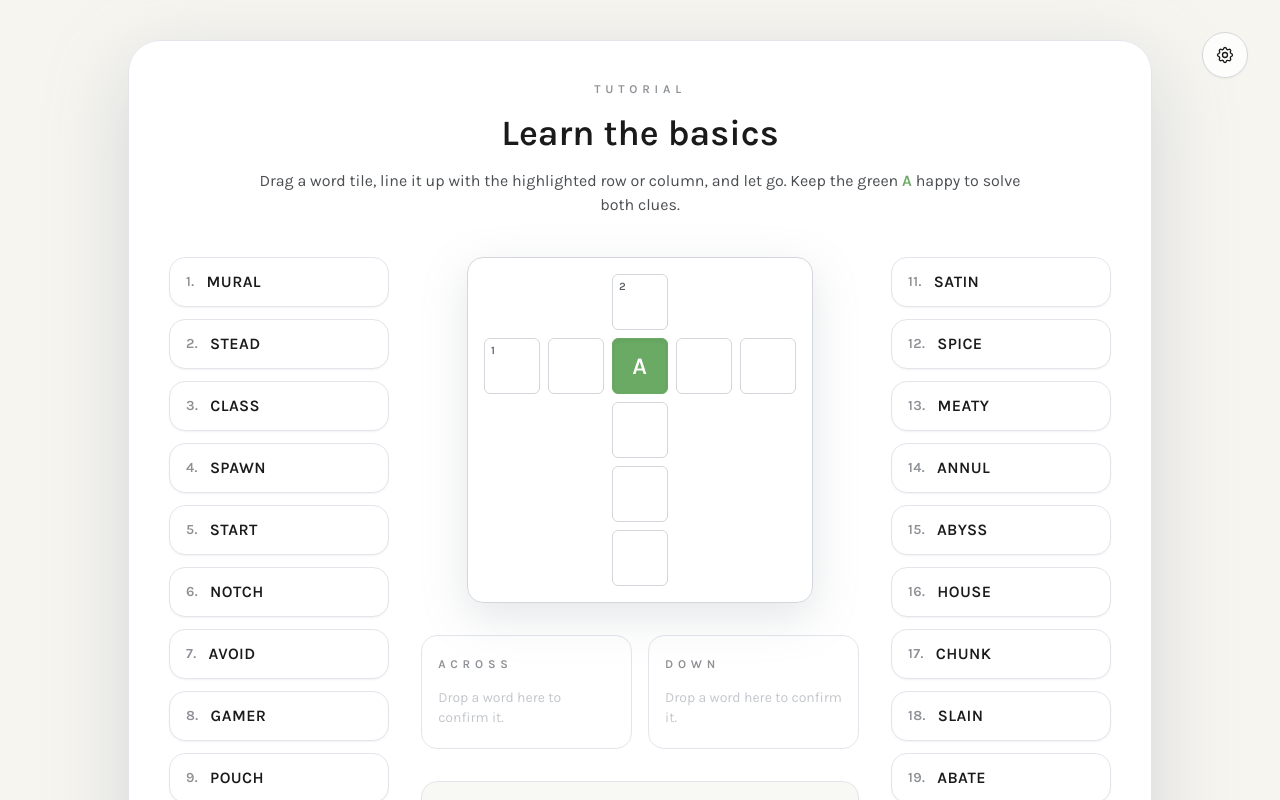
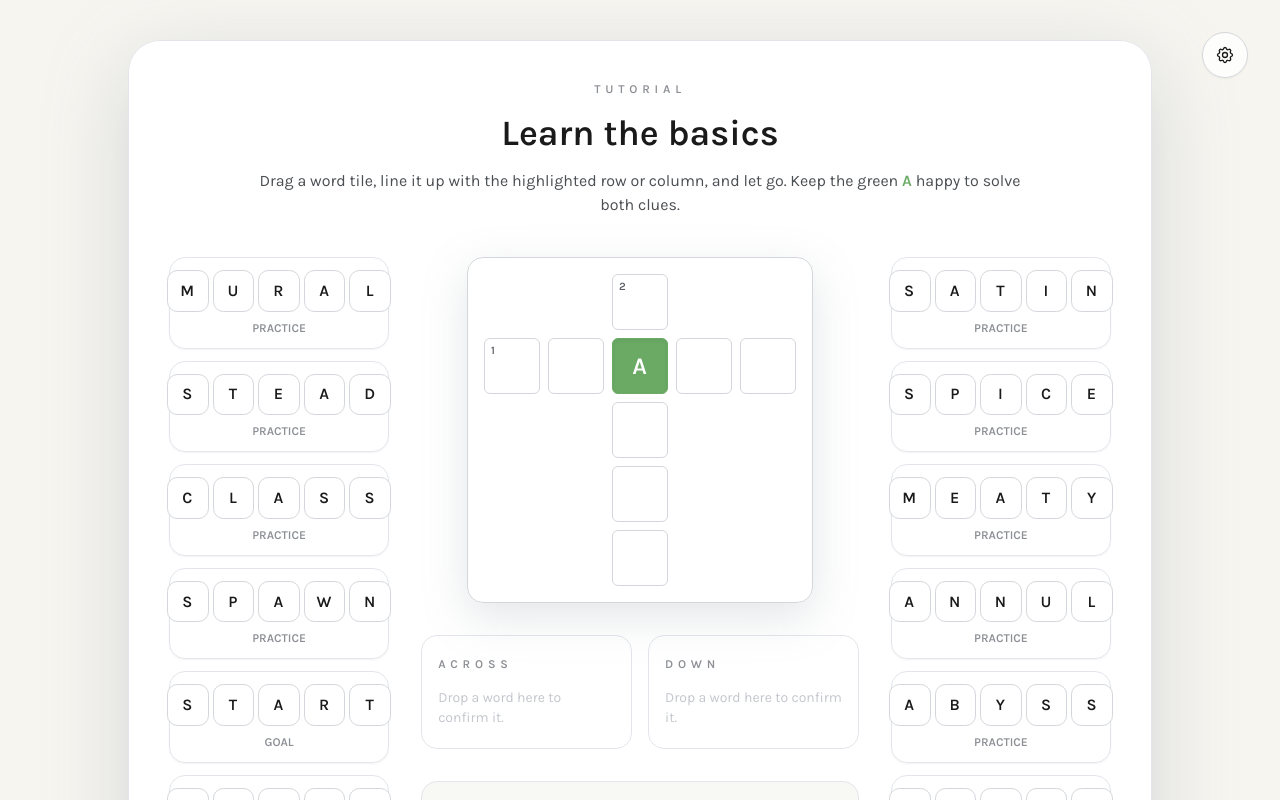
Before and after one commit to evgenyvinnik/crosswordly, a React (Vite) app: page / in a window 1280 px wide. Shown: the top 800 px of the page. Built offline with nearby package versions, Linux system fonts and the light colour scheme.

Commit message:
Improving styles and the game mechanics

```diff
--- a/src/components/TutorialScreen.tsx
+++ b/src/components/TutorialScreen.tsx
@@ -78,6 +78,13 @@ const getRandomWordBank = () => {
   }));
 };
 
+type PlacedWord = {
+  bankIndex: number;
+  word: string;
+  definition?: string;
+  clueNumber?: number;
+};
+
 const TutorialScreen = ({ onComplete }: TutorialScreenProps) => {
   const boardRef = useRef<HTMLDivElement>(null);
   const [wordBank, setWordBank] = useState<TutorialWord[]>(() => getRandomWordBank());
@@ -87,7 +94,7 @@ const TutorialScreen = ({ onComplete }: TutorialScreenProps) => {
   const [activeDrag, setActiveDrag] = useState<DragState | null>(null);
   const [failedOverlay, setFailedOverlay] = useState<OverlayState | null>(null);
   const [rejectedWordId, setRejectedWordId] = useState<string | null>(null);
-  const [placedWords, setPlacedWords] = useState<Record<Direction, Array<{ bankIndex: number; word: string; definition?: string }>>>({
+  const [placedWords, setPlacedWords] = useState<Record<Direction, PlacedWord[]>>({
     across: [],
     down: [],
   });
@@ -260,6 +267,7 @@ const TutorialScreen = ({ onComplete }: TutorialScreenProps) => {
             bankIndex: word.bankIndex,
             word: word.word,
             definition: word.definition,
+            clueNumber: placement.clueNumber,
           })
           .sort((a, b) => a.bankIndex - b.bankIndex);
 
@@ -361,7 +369,7 @@ const TutorialScreen = ({ onComplete }: TutorialScreenProps) => {
                 <button
                   key={word.id}
                   type="button"
-                  className={`word-card flex items-center justify-between gap-3 rounded-2xl border border-[#e2e5ea] bg-white px-4 py-3 text-left text-base font-semibold uppercase tracking-wide text-[#1a1a1b] shadow-sm transition ${
+                  className={`word-card flex flex-col items-center gap-2 rounded-2xl border border-[#e2e5ea] bg-white/90 px-4 py-3 text-center text-base font-semibold uppercase text-[#1a1a1b] shadow-sm transition ${
                     word.state === 'locked'
                       ? 'word-card--locked'
                       : 'hover:-translate-y-0.5 hover:border-[#6aaa64] hover:shadow-md'
@@ -370,9 +378,21 @@ const TutorialScreen = ({ onComplete }: TutorialScreenProps) => {
                   }`}
                   onPointerDown={handlePointerDown(word)}
                   disabled={word.state !== 'idle'}
+                  aria-label={`Drag word ${word.word}`}
                 >
-                  <span className="text-sm font-semibold text-[#8c8f94]">{word.bankIndex}.</span>
-                  <span className="flex-1 text-left">{word.word}</span>
+                  <div className="flex items-center justify-center gap-1">
+                    {word.word.toUpperCase().split('').map((letter, index) => (
+                      <span
+                        key={`${word.id}-${index}`}
+                        className="word-chip-letter"
+                      >
+                        {letter}
+                      </span>
+                    ))}
+                  </div>
+                  <span className="text-xs font-semibold uppercase text-[#8c8f94]">
+                    {word.isTarget ? 'Goal' : 'Practice'}
+                  </span>
                 </button>
               ))}
             </div>
@@ -411,7 +431,11 @@ const TutorialScreen = ({ onComplete }: TutorialScreenProps) => {
                           completedEntries.map((entry) => (
                             <div key={`${directionKey}-${entry.bankIndex}`} className="space-y-1">
                               <div className="text-sm font-semibold uppercase tracking-wide text-[#1a1a1b]">
-                                {entry.bankIndex}. {entry.word}
+                                {(entry.clueNumber ??
+                                  (directionKey === 'across'
+                                    ? placementsByDirection.across?.clueNumber ?? 1
+                                    : placementsByDirection.down?.clueNumber ?? 2))}{' '}
+                                {entry.word}
                               </div>
                               {entry.definition ? (
                                 <p className="text-sm leading-snug text-[#4b4e52]">{entry.definition}</p>
@@ -463,7 +487,7 @@ const TutorialScreen = ({ onComplete }: TutorialScreenProps) => {
                 <button
                   key={word.id}
                   type="button"
-                  className={`word-card flex items-center justify-between gap-3 rounded-2xl border border-[#e2e5ea] bg-white px-4 py-3 text-left text-base font-semibold uppercase tracking-wide text-[#1a1a1b] shadow-sm transition ${
+                  className={`word-card flex flex-col items-center gap-2 rounded-2xl border border-[#e2e5ea] bg-white/90 px-4 py-3 text-center text-base font-semibold uppercase text-[#1a1a1b] shadow-sm transition ${
                     word.state === 'locked'
                       ? 'word-card--locked'
                       : 'hover:-translate-y-0.5 hover:border-[#6aaa64] hover:shadow-md'
@@ -472,9 +496,21 @@ const TutorialScreen = ({ onComplete }: TutorialScreenProps) => {
                   }`}
                   onPointerDown={handlePointerDown(word)}
                   disabled={word.state !== 'idle'}
+                  aria-label={`Drag word ${word.word}`}
                 >
-                  <span className="text-sm font-semibold text-[#8c8f94]">{word.bankIndex}.</span>
-                  <span className="flex-1 text-left">{word.word}</span>
+                  <div className="flex items-center justify-center gap-1">
+                    {word.word.toUpperCase().split('').map((letter, index) => (
+                      <span
+                        key={`${word.id}-${index}`}
+                        className="word-chip-letter"
+                      >
+                        {letter}
+                      </span>
+                    ))}
+                  </div>
+                  <span className="text-xs font-semibold uppercase text-[#8c8f94]">
+                    {word.isTarget ? 'Goal' : 'Practice'}
+                  </span>
                 </button>
               ))}
             </div>
--- a/src/index.css
+++ b/src/index.css
@@ -83,6 +83,29 @@ body {
   animation: word-flyback 600ms cubic-bezier(0.22, 0.61, 0.36, 1) both;
 }
 
+.word-chip-letter {
+  display: inline-flex;
+  height: 2.4rem;
+  width: 2.4rem;
+  align-items: center;
+  justify-content: center;
+  border-radius: 0.65rem;
+  border: 1px solid #d3d6da;
+  background: #ffffff;
+  color: #1a1a1b;
+  font-size: 0.95rem;
+  font-weight: 600;
+  letter-spacing: 0.08em;
+}
+
+@media (min-width: 640px) {
+  .word-chip-letter {
+    height: 2.6rem;
+    width: 2.6rem;
+    font-size: 1rem;
+  }
+}
+
 @keyframes word-flyback {
   0% {
     transform: translate(6px, -6px) scale(1.05);
```
